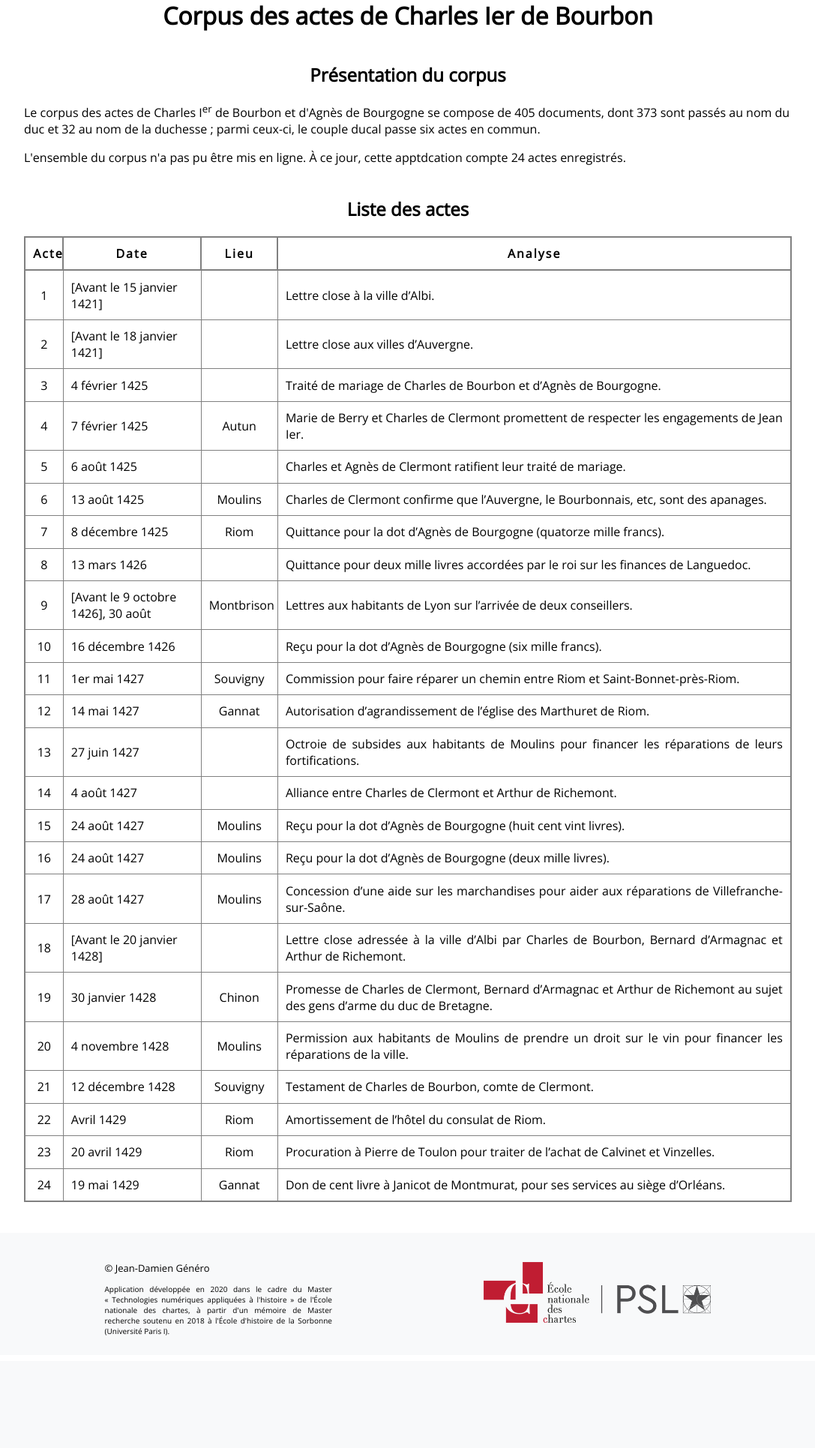
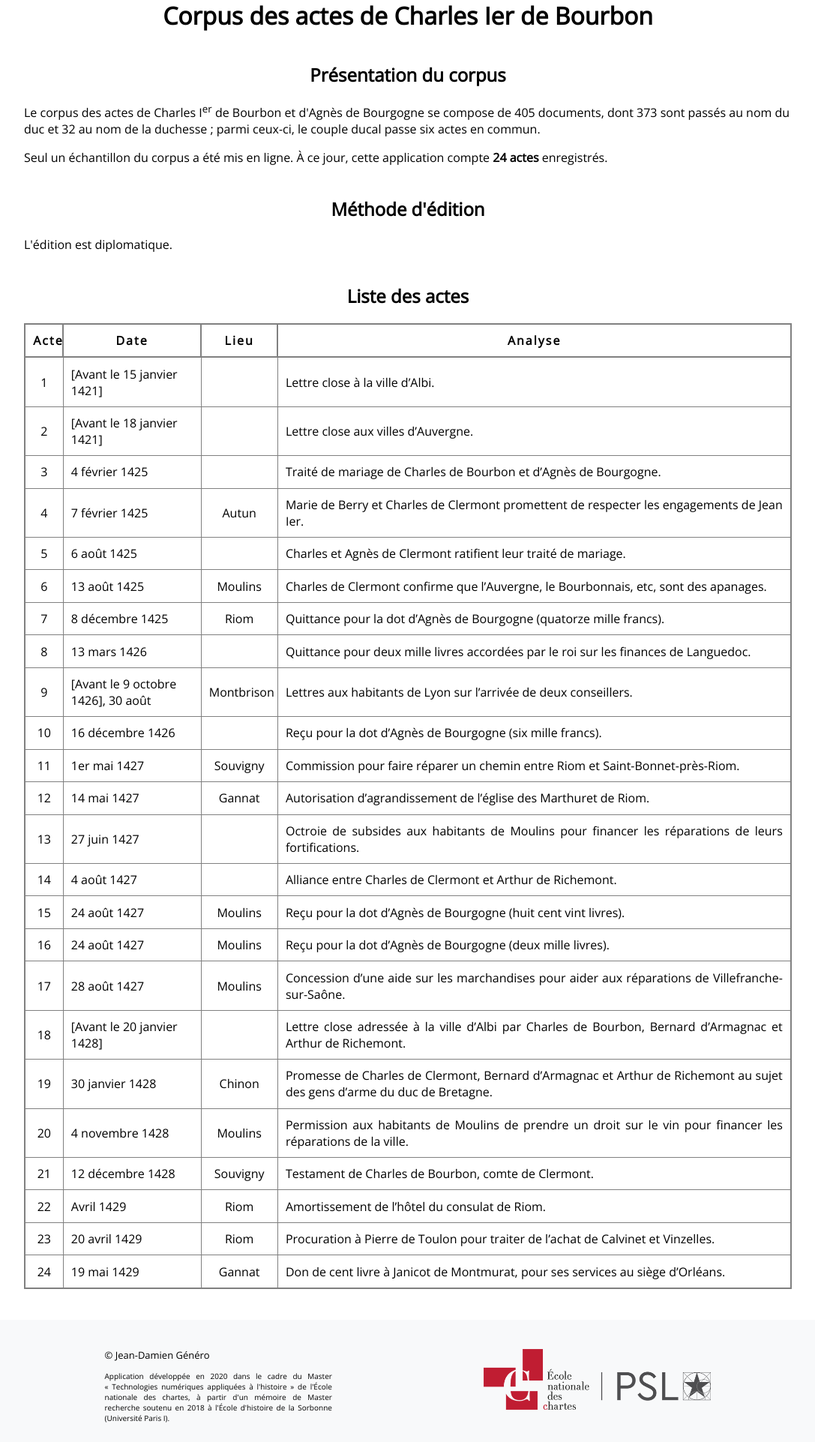
Before and after one commit to Chartes-TNAH/Actes_Charles_Ier, a Flask app: page /corpus in a window 1280 px wide. Shown: the part 390-2321 px from the top of the page at 75% size, without its empty margins (96-1183 px from the left). Before the commit the page ends 2171 px from the top, so only its background shows below. Run offline with Flask 2, Linux system fonts and the light colour scheme; data comes from the database, SQL or seed files in the repository; parts of the project's set-up code (start-up, migrations or seed data) failed here and were passed over; some web fonts are replaced.

Commit message:
corrections

```diff
--- a/app/templates/pages/corpus.html
+++ b/app/templates/pages/corpus.html
@@ -5,7 +5,11 @@
         <div>
             <h2 class="h2_global">Présentation du corpus</h2>
             <p>Le corpus des actes de Charles I<sup>er</sup> de Bourbon et d'Agnès de Bourgogne se compose de 405 documents, dont 373 sont passés au nom du duc et 32 au nom de la duchesse ; parmi ceux-ci, le couple ducal passe six actes en commun.</p>
-            <p>L'ensemble du corpus n'a pas pu être mis en ligne. À ce jour, cette apptdcation compte {{acte|length}} actes enregistrés.</p>
+            <p>Seul un échantillon du corpus a été mis en ligne. À ce jour, cette application compte <b>{{acte|length}} actes</b> enregistrés.</p>
+        </div>
+        <div>
+            <h2 class="h2_global">Méthode d'édition</h2>
+            <p>L'édition est diplomatique.</p>
         </div>
         <div>
             <h2 class="h2_global">Liste des actes</h2>
```
